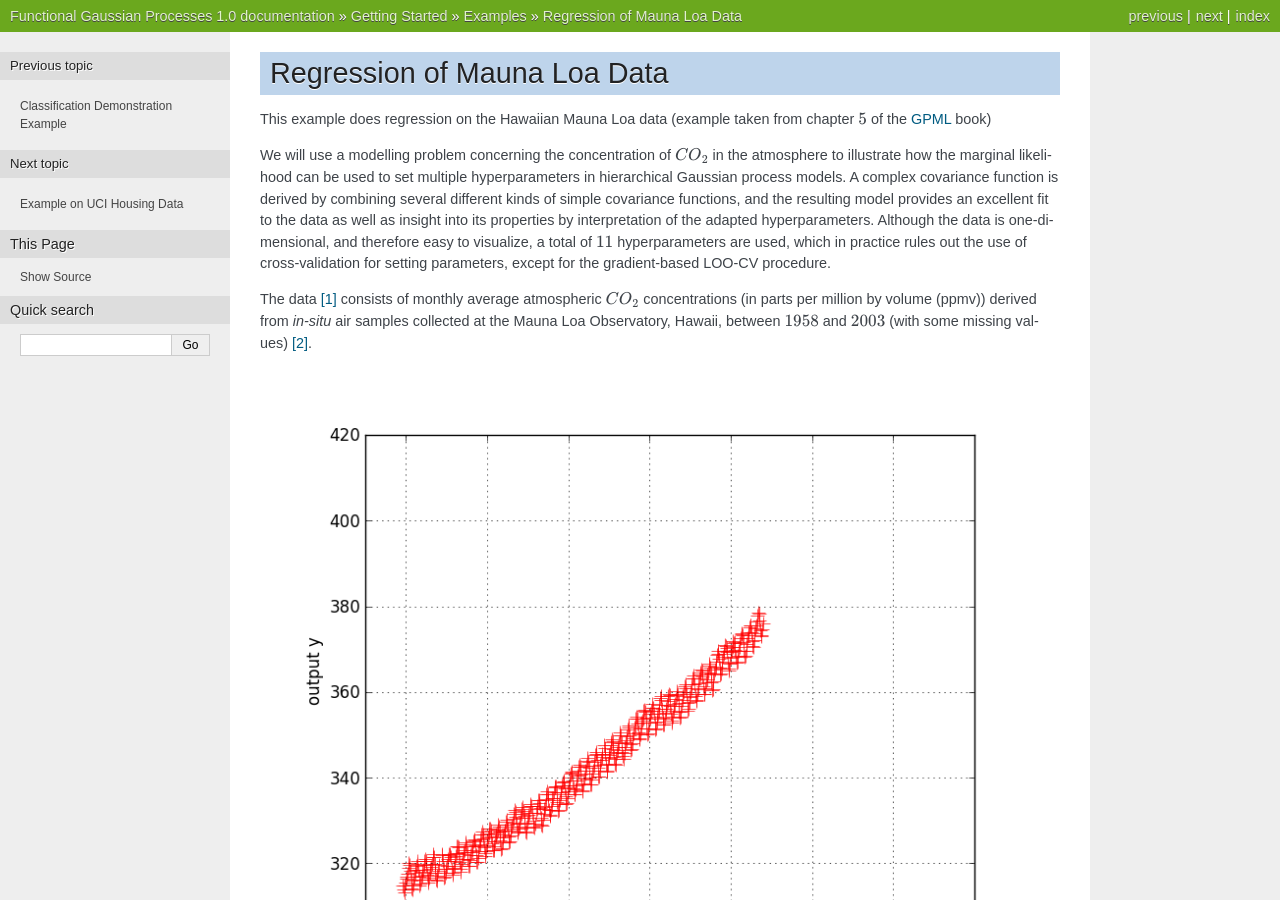
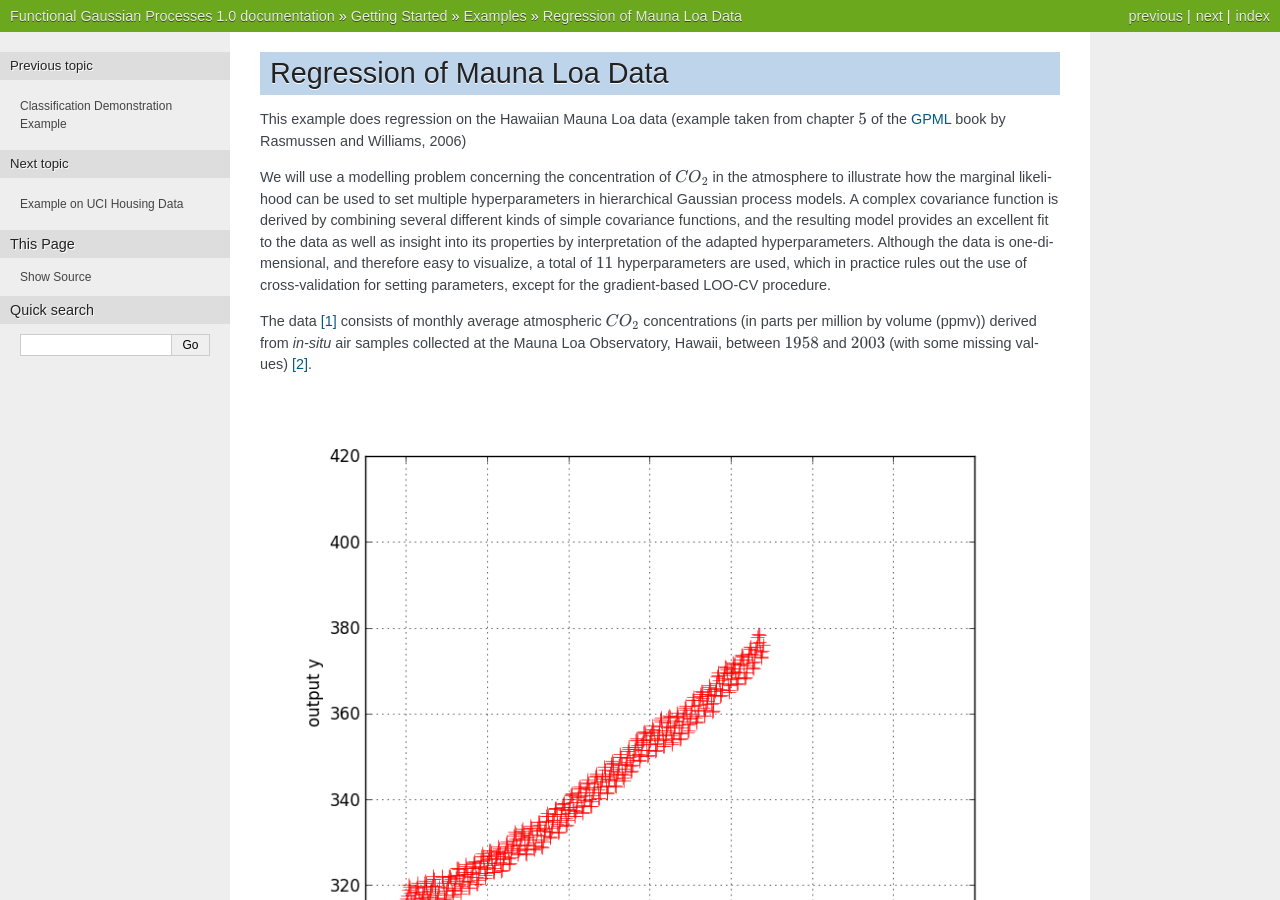
Before and after one commit to marionmari/pyGP_PR, a Sphinx documentation site: the page built from doc/demoMaunaLoa.rst, in a window 1280 px wide and 900 px high. Built offline with Sphinx 7.4.7, drawn with Linux system fonts in a browser that asks for light colours.

Commit message:
small cahnge in demoMaunaLoa.rst

```diff
--- a/doc/demoMaunaLoa.rst
+++ b/doc/demoMaunaLoa.rst
@@ -1,6 +1,6 @@
 Regression of Mauna Loa Data
 ----------------------------
-This example does regression on the Hawaiian Mauna Loa data (example taken from chapter :math:`5` of the `GPML`_ book)
+This example does regression on the Hawaiian Mauna Loa data (example taken from chapter :math:`5` of the `GPML`_ book by Rasmussen and Williams, 2006)
 
 We will use a modelling problem concerning the concentration of :math:`CO_2`
 in the atmosphere to illustrate how the marginal likelihood can be used to set multiple
```
